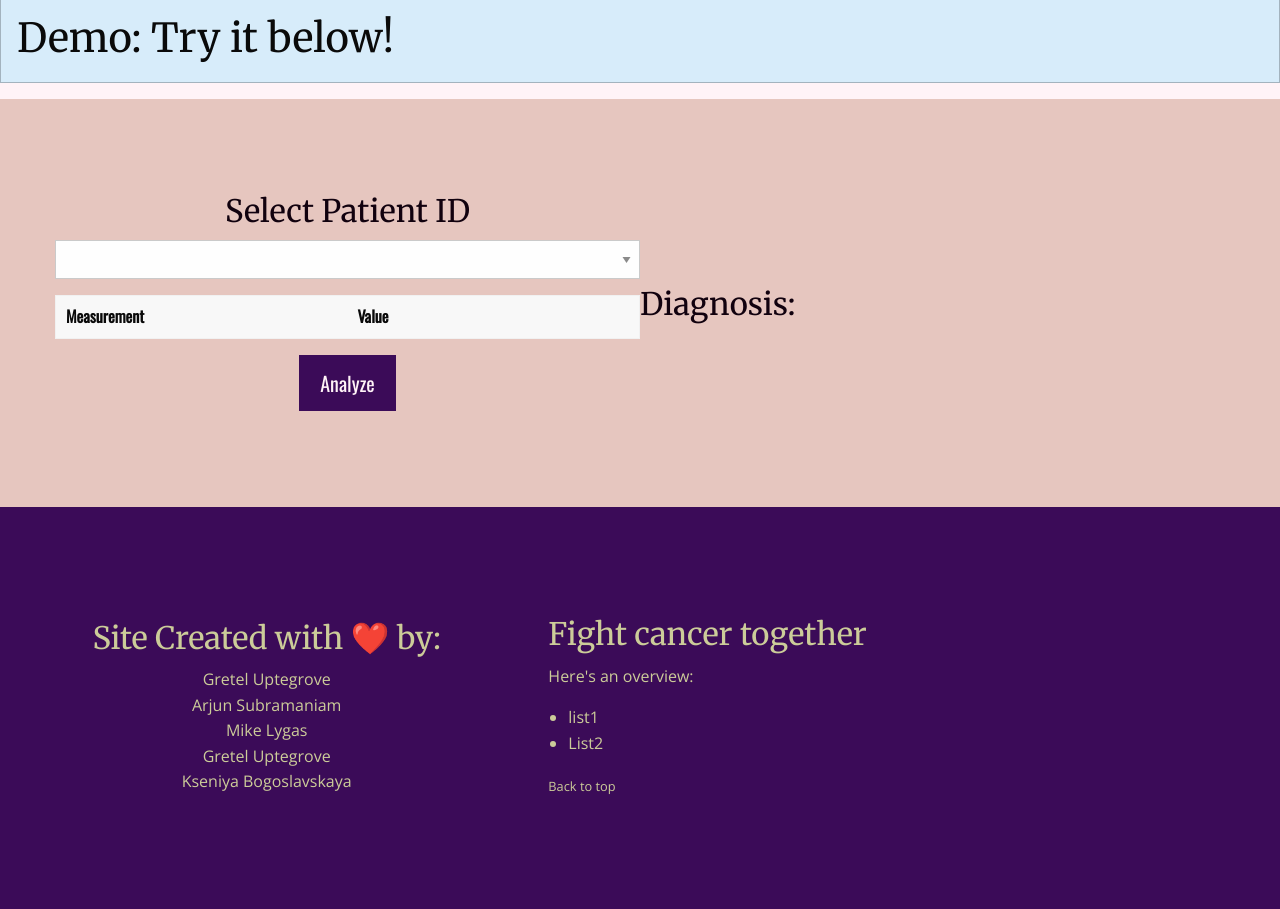
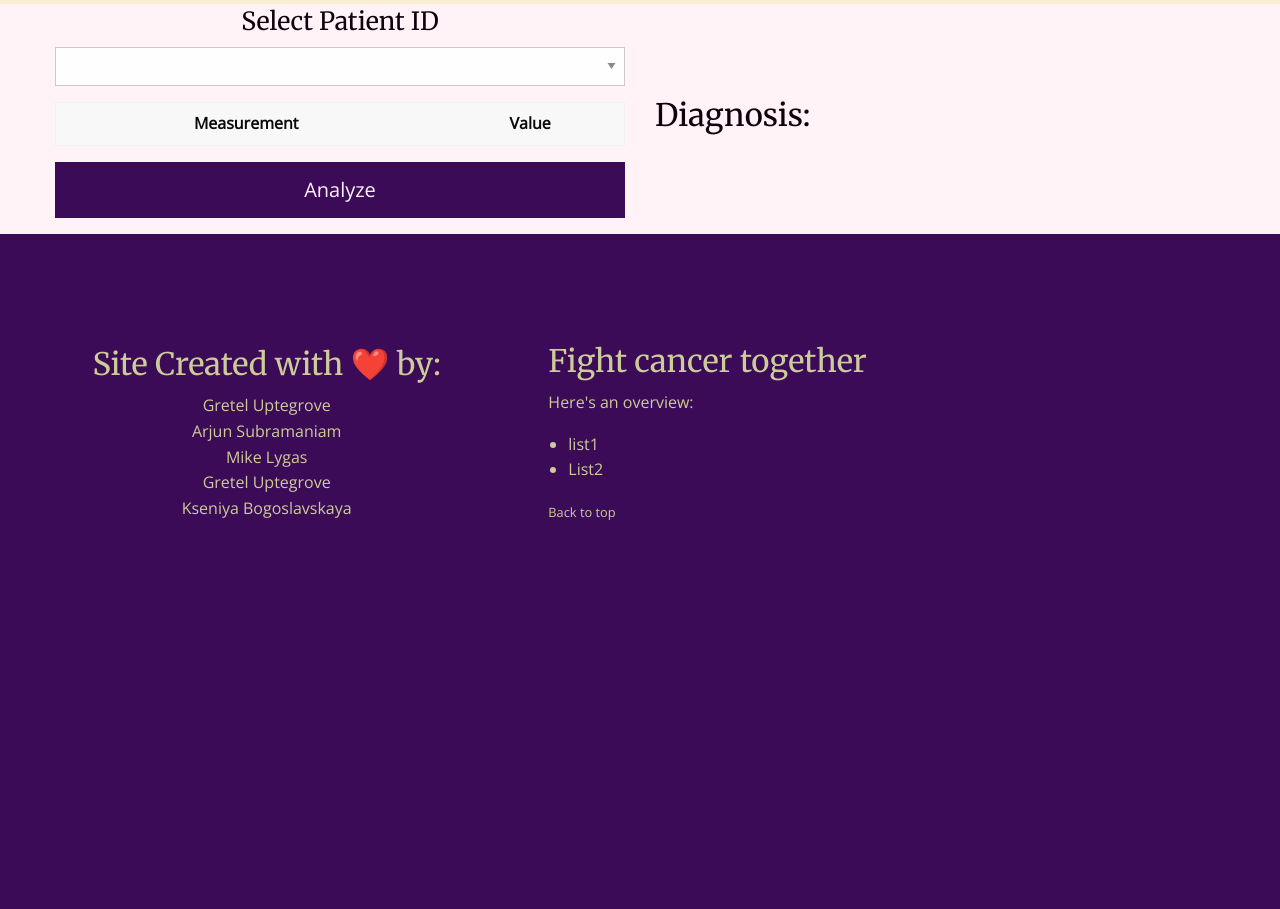
Before and after one commit to ChiqueCode/project_breast_cancer, a Flask app: page /calculator in a window 1280 px wide. Shown: the part 399-1308 px from the top of the page. After the commit the page ends 919 px from the top, so only its background shows below. Run offline with Flask 2, Linux system fonts and the light colour scheme; lists and menus that the app fills with data are empty; some libraries are stand-ins or nearby versions.

Commit message:
🚧 wip: centered the table headers

```diff
--- a/static/css/style.css
+++ b/static/css/style.css
@@ -147,6 +147,19 @@
   border-left-color: #11010e;
 }
 
+/* DEMO */
+
+.how-container {
+  color: #3b0b58;
+  background-color: hsla(53, 80%, 79%, .45);
+  padding-top: 25px;
+  padding-bottom: 25px;
+}
+
+.demo-container th {
+  text-align: center;
+}
+
 /* Sections */
 
 .banner-container,
--- a/templates/calculator.html
+++ b/templates/calculator.html
@@ -57,32 +57,32 @@
         <div class="grid-container">
           <div class="grid-x align-middle" id="banner">
             <div class="cell large-12">
-              <h1>How it works</h1>
+              <h4>An integrated Platform that streamlines the Patient mammogram's results and provides the diagnosis</h4>
             </div>
             <div class="cell large-2 text-center">
               <img src="../static/images/database.png" alt="Hospital Database" style="text-align: center">
-              <h4>Connect Database</h4>
+              <h5>Connect Database</h5>
             </div>
             <div class="cell large-1">
                 <img src="../static/images/arrow.png" alt="Arrow" style="text-align: center">
             </div>
             <div class="cell large-2 text-center">
               <img src="../static/images/patient.png" alt="Patient" style="text-align: center">
-              <h4>Select Patient</h4>
+              <h5>Select Patient</h5>
             </div>
             <div class="cell large-1">
                 <img src="../static/images/arrow.png" alt="Arrow" style="text-align: center">
             </div>
             <div class="cell large-2 text-center">
                 <img src="../static/images/app.png" alt="Analyze" style="text-align: center">
-              <h4>Analyze Data</h4>
+              <h5>Analyze Data</h5>
             </div>
             <div class="cell large-1" style="align-content: center">
                 <img src="../static/images/arrow.png" alt="Arrow" style="text-align: center">
             </div>
             <div class="cell large-2 text-center">
               <img src="../static/images/report.png" alt="result" style="text-align: center">
-              <h4>Get Results</h4>
+              <h5>Get Results</h5>
             </div>
             <div class="cell large-1" style="align-content: center">
                 <img src="../static/images/check.png" alt="Check" style="text-align: center">
@@ -91,27 +91,27 @@
         </div>
       </div>
 
-      <div class="callout primary">
+      <!-- <div class="callout primary">
           <h2>Demo: Try it below!</h2>
-        </div>
+        </div> -->
 
-      <div class="pull-container">
+      <div class="demo-container">
           <div class="grid-container">
-            <div class="grid-x align-middle" id="app">
+            <div class="grid-x align-middle grid-margin-x" id="app">
               <div class="cell large-6 text-center">
-                <h3>Select Patient ID</h3>
+                <h4>Select Patient ID</h4>
                 <select id="selPatient" onchange="selectPatient(this.value)"></select>
                 <table>
                     <thead>
                       <tr>
-                        <th width="200">Measurement</th>
-                        <th width="200">Value</th>
+                        <th>Measurement</th>
+                        <th>Value</th>
                       </tr>
                     </thead>
                     <tbody>
                     </tbody>
                 </table>
-                <button class="large button" id="analyze">Analyze</button>
+                <button class="large button expanded" id="analyze">Analyze</button>
               </div>
               <div class="cell large-6">
                   <h3 id="diagnosis">Diagnosis: </h3>
```
